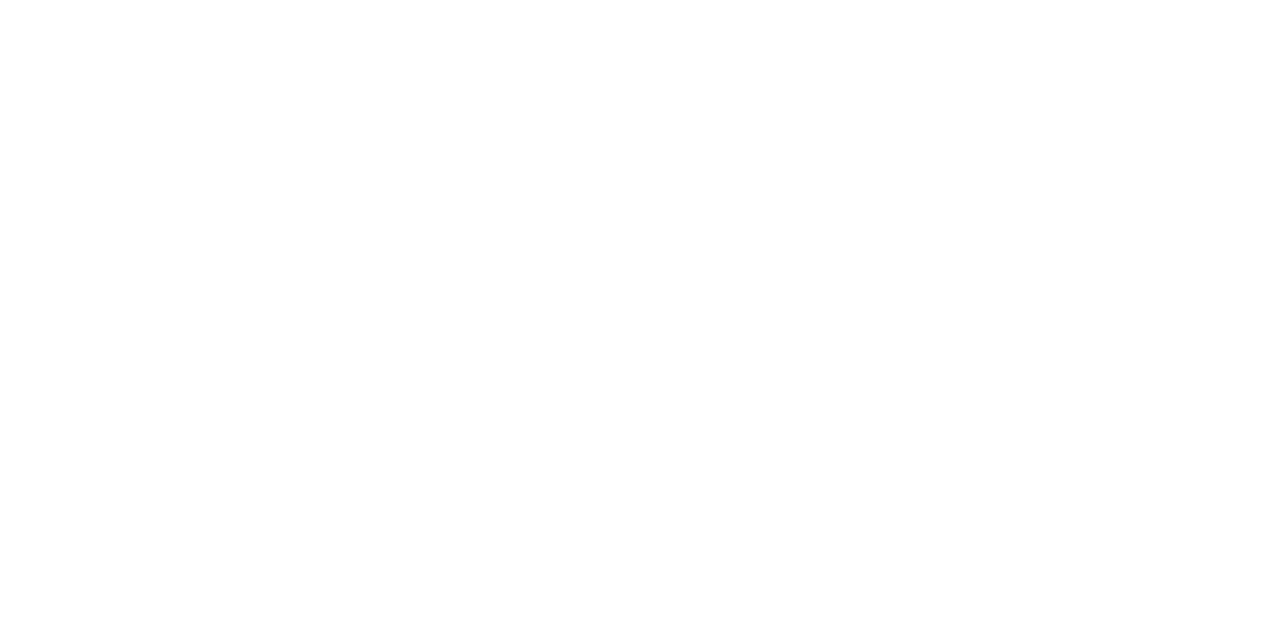
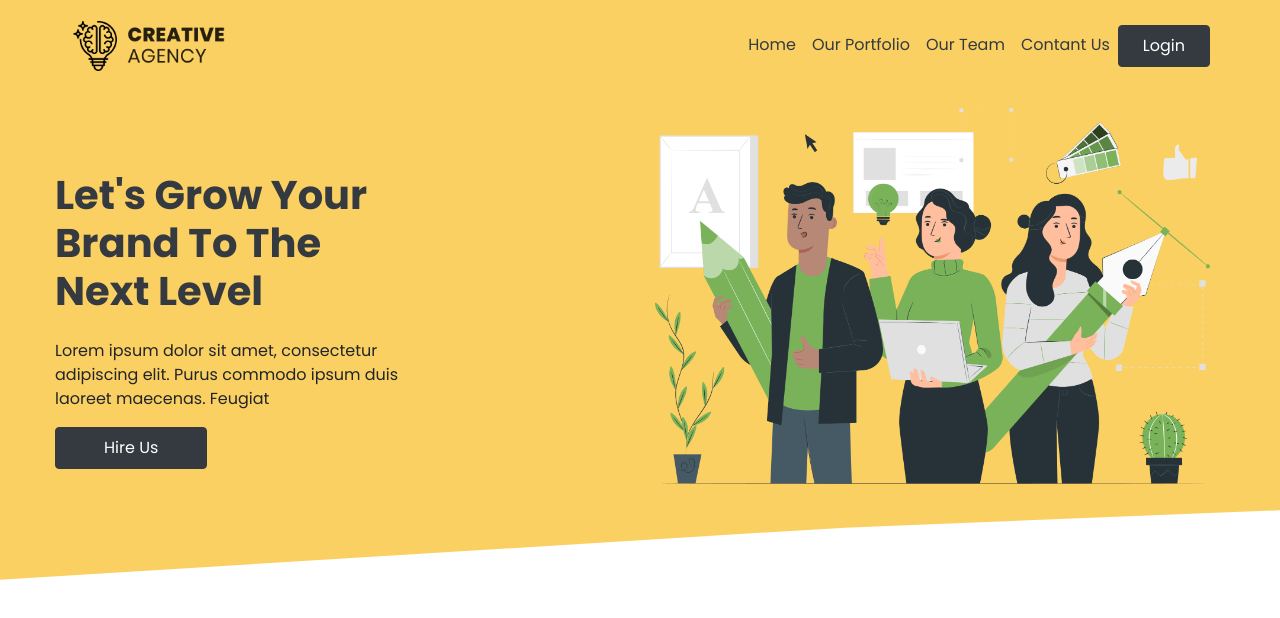
Before and after one commit to anik1612/creative-agency-client, a React (Create React App) app: page / in a window 1280 px wide. Shown: the top 618 px of the page. Built offline with nearby package versions, Linux system fonts and the light colour scheme.

Commit message:
home banner part done

```diff
--- a/package.json
+++ b/package.json
@@ -3,10 +3,15 @@
   "version": "0.1.0",
   "private": true,
   "dependencies": {
+    "@fortawesome/fontawesome-svg-core": "^1.2.32",
+    "@fortawesome/free-solid-svg-icons": "^5.15.1",
+    "@fortawesome/react-fontawesome": "^0.1.11",
     "@testing-library/jest-dom": "^4.2.4",
     "@testing-library/react": "^9.5.0",
     "@testing-library/user-event": "^7.2.1",
+    "bootstrap": "^4.5.2",
     "react": "^16.13.1",
+    "react-bootstrap": "^1.3.0",
     "react-dom": "^16.13.1",
     "react-router-dom": "^5.2.0",
     "react-scripts": "3.4.3"
--- a/public/index.html
+++ b/public/index.html
@@ -3,7 +3,7 @@
 
 <head>
   <meta charset="utf-8" />
-  <link rel="icon" href="%PUBLIC_URL%/favicon.ico" />
+  <link rel="icon" href="%PUBLIC_URL%/favicon.png" />
   <meta name="viewport" content="width=device-width, initial-scale=1" />
   <meta name="theme-color" content="#000000" />
   <meta name="description" content="Web site created using create-react-app" />
@@ -27,7 +27,7 @@
   <link href="https://fonts.googleapis.com/css2?family=Poppins:wght@300;400;500;600;700;800;900&display=swap"
     rel="stylesheet">
 
-  <title>React App</title>
+  <title>Creative Agency - Anik Sarker</title>
 </head>
 
 <body>
@@ -43,6 +43,18 @@
       To begin the development, run `npm start` or `yarn start`.
       To create a production bundle, use `npm run build` or `yarn build`.
     -->
+
+  <!-- bootstrap script cdn -->
+  <script src="https://code.jquery.com/jquery-3.5.1.slim.min.js"
+    integrity="sha384-DfXdz2htPH0lsSSs5nCTpuj/zy4C+OGpamoFVy38MVBnE+IbbVYUew+OrCXaRkfj"
+    crossorigin="anonymous"></script>
+  <script src="https://cdn.jsdelivr.net/npm/popper.js@1.16.1/dist/umd/popper.min.js"
+    integrity="sha384-9/reFTGAW83EW2RDu2S0VKaIzap3H66lZH81PoYlFhbGU+6BZp6G7niu735Sk7lN"
+    crossorigin="anonymous"></script>
+  <script src="https://stackpath.bootstrapcdn.com/bootstrap/4.5.2/js/bootstrap.min.js"
+    integrity="sha384-B4gt1jrGC7Jh4AgTPSdUtOBvfO8shuf57BaghqFfPlYxofvL8/KUEfYiJOMMV+rV"
+    crossorigin="anonymous"></script>
+
 </body>
 
 </html>
--- a/src/App.js
+++ b/src/App.js
@@ -1,11 +1,26 @@
 import React from 'react';
 import './App.css';
+import {
+  BrowserRouter as Router,
+  Switch,
+  Route
+} from "react-router-dom";
+import Home from './pages/Home';
+import NoMatch from './pages/NoMatch';
+import 'bootstrap/dist/css/bootstrap.min.css';
 
 function App() {
   return (
-    <div>
-
-    </div>
+    <Router>
+      <Switch>
+        <Route exact path="/">
+          <Home />
+        </Route>
+        <Route path="*">
+          <NoMatch />
+        </Route>
+      </Switch>
+    </Router>
   );
 }
 
--- /dev/null
+++ b/src/components/Header/Header.js
@@ -0,0 +1,37 @@
+import React from 'react';
+import { Link } from 'react-router-dom';
+import brandImg from '../../images/logos/logo.png'
+
+const Header = () => {
+    return (
+            <nav className="navbar navbar-expand-lg navbar-light py-3 px-md-0 px-3 ">
+                <Link className="navbar-brand">
+                    <img style={{height: '50px'}} src={brandImg} alt="brand-img"/>
+                </Link>
+                <button className="navbar-toggler" type="button" data-toggle="collapse" data-target="#navbarNav" aria-controls="navbarNav" aria-expanded="false" aria-label="Toggle navigation">
+                    <span className="navbar-toggler-icon"></span>
+                </button>
+                <div className="collapse navbar-collapse" id="navbarNav">
+                    <ul className="navbar-nav ml-auto">
+                        <li className="nav-item active">
+                            <Link className="nav-link text-dark">Home <span className="sr-only">(current)</span></Link>
+                        </li>
+                        <li className="nav-item">
+                            <Link className="nav-link text-dark">Our Portfolio</Link>
+                        </li>
+                        <li className="nav-item">
+                            <Link className="nav-link text-dark">Our Team</Link>
+                        </li>
+                        <li className="nav-item text-white">
+                            <Link className="nav-link text-dark">Contant Us</Link>
+                        </li>
+                        <li className="nav-item">
+                            <Link className="nav-link btn btn-dark text-white px-4">Login</Link>
+                        </li>
+                    </ul>
+                </div>
+            </nav>
+    );
+};
+
+export default Header;
--- /dev/null
+++ b/src/components/HomeBanner/HomeBanner.css
@@ -0,0 +1,4 @@
+.homebanner-container{
+    background: #FBD062;
+    clip-path: polygon(100% 0, 100% 88%, 66% 91%, 0 100%, 0 0);
+}
--- /dev/null
+++ b/src/components/HomeBanner/HomeBanner.js
@@ -0,0 +1,34 @@
+import React from 'react';
+import Header from '../Header/Header';
+import './HomeBanner.css'
+import bannerImg from '../../images/logos/Frame.png'
+
+const HomeBanner = () => {
+    return (
+        <div className="homebanner-container pb-5">
+            <div className='container px-md-0 px-3 '>
+                <Header />
+                <div className='row align-items-center justify-content-between mt-3'>
+                    <div className="col-md-6 ml-md-0 ml-5 pl-sm-5 pl-md-0">
+                        <h1 className='text-dark font-weight-bold mb-4'>
+                            Let's Grow Your <br />
+                            Brand To The <br />
+                            Next Level
+                        </h1>
+                        <p>
+                            Lorem ipsum dolor sit amet, consectetur <br />
+                            adipiscing elit. Purus commodo ipsum duis <br />
+                            laoreet maecenas. Feugiat
+                        </p>
+                        <button className='btn btn-dark text-white px-5 py-2'>Hire Us</button>
+                    </div>
+                    <div className="col-md-6">
+                        <img className="img-fluid pb-5" src={bannerImg} alt="banner-img" />
+                    </div>
+                </div>
+            </div>
+        </div>
+    );
+};
+
+export default HomeBanner;
--- /dev/null
+++ b/src/pages/Home.js
@@ -0,0 +1,10 @@
+import React from 'react';
+import HomeBanner from '../components/HomeBanner/HomeBanner';
+
+const Home = () => {
+    return (
+        <HomeBanner/>
+    );
+};
+
+export default Home;
--- /dev/null
+++ b/src/pages/NoMatch.js
@@ -0,0 +1,18 @@
+import React from 'react';
+import { FontAwesomeIcon } from '@fortawesome/react-fontawesome';
+import { faArrowLeft } from '@fortawesome/free-solid-svg-icons';
+const goBack = () => window.history.back();
+
+const NoMatch = () => {
+    return (
+        <div className="d-flex align-items-center justify-content-center text-center" style={{height:"100vh"}}>
+           <div>
+                <h1 className="display-1">404</h1>
+                <p className="lead">Page Not Found</p>
+                <button onClick={goBack} className="btn btn-dark"  to="/"><FontAwesomeIcon className="mr-2" icon={faArrowLeft}/> Go Back </button>
+           </div>
+        </div>
+    );
+};
+
+export default NoMatch;
```
Also changed, not shown: public/favicon.png (added), 1 other file (tests, documents, lock files or other folders).
